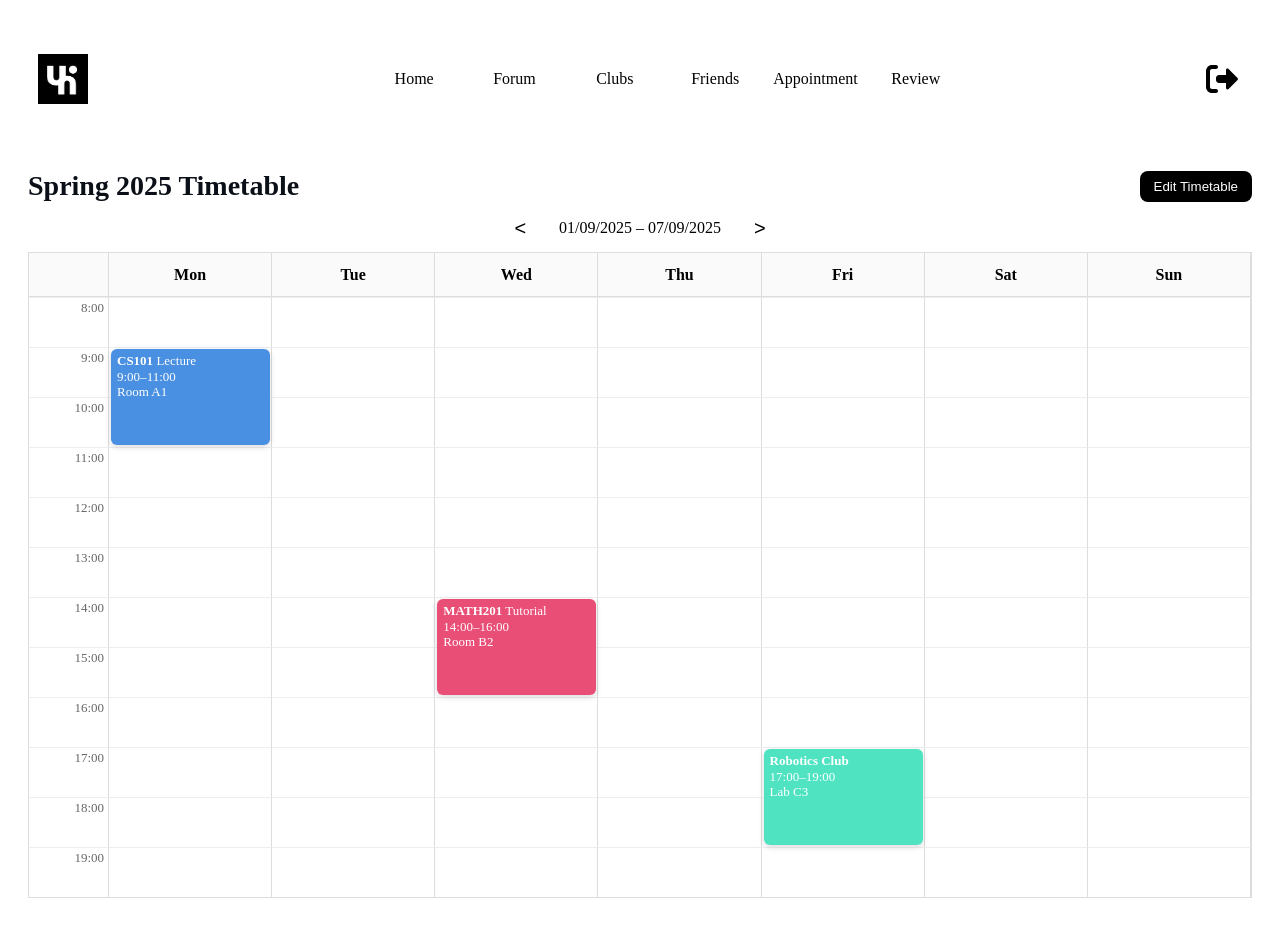
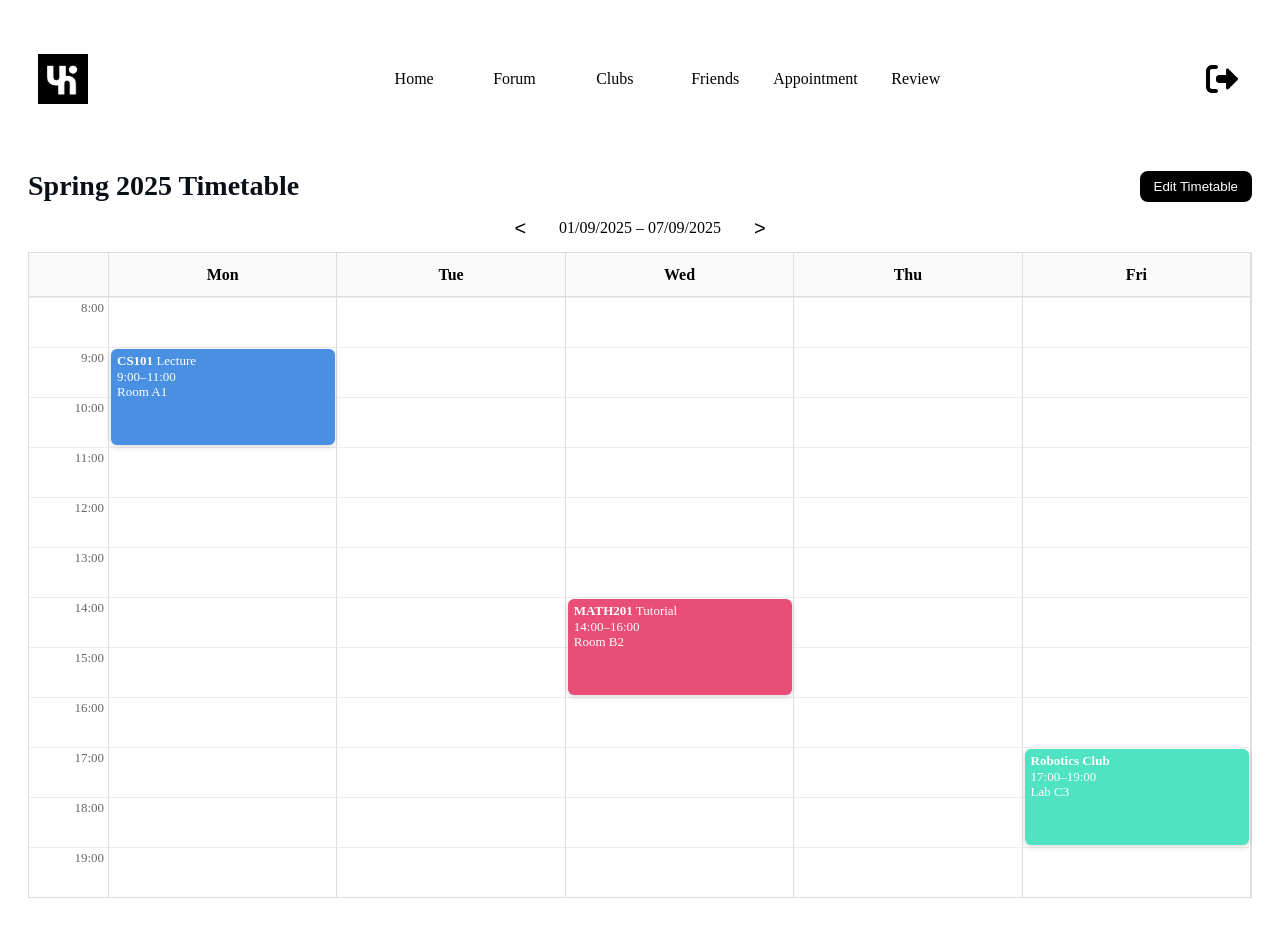
Before and after one commit to Suusana/UniCircle, a React (Vite) app in the folder Frontend/: page /main/timetable in a window 1280 px wide. Built offline with nearby package versions, Linux system fonts and the light colour scheme.

Commit message:
timetable interface -> will  be modified later

```diff
--- a/Frontend/src/pages/Home.jsx
+++ b/Frontend/src/pages/Home.jsx
@@ -8,7 +8,7 @@ import {
 } from "../components/Container.jsx";
 import { Title, SubTitle, Text } from "../components/Text.jsx";
 import { FontAwesomeIcon } from "@fortawesome/react-fontawesome";
-
+import Timetable from "./Timetable.jsx";
 import {
   faUser,
   faCircleUser,
@@ -171,7 +171,12 @@ function Home() {
               >
                 <Title>Timetable</Title>
                 <Text>Click to edit your timetable</Text>
-                <Text>This section will show current semester timetable</Text>
+                {/* <Text>This section will show current semester timetable</Text> */}
+                <div
+                  style={{ height: 320, overflow: "auto", borderRadius: 12 }}
+                >
+                  <Timetable rowHeight={30} /> {/* smaller rows help too */}
+                </div>
               </CardL>
             </div>
             <div style={{ display: "grid", gap: "15px" }}>
--- a/Frontend/src/pages/Timetable.jsx
+++ b/Frontend/src/pages/Timetable.jsx
@@ -48,13 +48,18 @@ const Arrow = styled.button`
   line-height: 1;
   padding: 4px 8px;
   border-radius: 6px;
-  &:hover { background: #f2f2f2; }
+  &:hover {
+    background: #f2f2f2;
+  }
 `;
 
 const TimetableGrid = styled.div`
   display: grid;
-  grid-template-columns: 80px repeat(7, 1fr);
-  grid-template-rows: 44px repeat(${props => props.hours}, ${props => props.rowHeight}px);
+  grid-template-columns: 80px repeat(5, 1fr);
+  grid-template-rows: 44px repeat(
+      ${(props) => props.hours},
+      ${(props) => props.rowHeight}px
+    );
   border: 1px solid #ddd;
   position: relative;
 `;
@@ -90,23 +95,59 @@ const Event = styled.div`
   color: #fff;
   font-size: 13px;
   line-height: 1.2;
-  box-shadow: 0 2px 6px rgba(0,0,0,0.15);
+  box-shadow: 0 2px 6px rgba(0, 0, 0, 0.15);
   margin: 2px;
   z-index: 1;
   position: relative;
 `;
 
-
 const START_HOUR = 8;
 const END_HOUR = 20;
 const ROW_HEIGHT = 50;
-const DAYS = ["Mon", "Tue", "Wed", "Thu", "Fri", "Sat", "Sun"];
-const COLORS = ["#4a90e2", "#e94e77", "#50e3c2", "#f5a623", "#7b61ff", "#2ecc71", "#ff6f61"];
+const DAYS = ["Mon", "Tue", "Wed", "Thu", "Fri"];
+const COLORS = [
+  "#4a90e2",
+  "#e94e77",
+  "#50e3c2",
+  "#f5a623",
+  "#7b61ff",
+  "#2ecc71",
+  "#ff6f61",
+];
 
 const SAMPLE_EVENTS = [
-  { id: 1, type: "subject", subjectCode: "CS101", eventType: "Lecture", location: "Room A1", day: 0, start: 9, end: 11, color: COLORS[0] },
-  { id: 2, type: "subject", subjectCode: "MATH201", eventType: "Tutorial", location: "Room B2", day: 2, start: 14, end: 16, color: COLORS[1] },
-  { id: 3, type: "club", clubName: "Robotics Club", location: "Lab C3", day: 4, start: 17, end: 19, color: COLORS[2] },
+  {
+    id: 1,
+    type: "subject",
+    subjectCode: "CS101",
+    eventType: "Lecture",
+    location: "Room A1",
+    day: 0,
+    start: 9,
+    end: 11,
+    color: COLORS[0],
+  },
+  {
+    id: 2,
+    type: "subject",
+    subjectCode: "MATH201",
+    eventType: "Tutorial",
+    location: "Room B2",
+    day: 2,
+    start: 14,
+    end: 16,
+    color: COLORS[1],
+  },
+  {
+    id: 3,
+    type: "club",
+    clubName: "Robotics Club",
+    location: "Lab C3",
+    day: 4,
+    start: 17,
+    end: 19,
+    color: COLORS[2],
+  },
 ];
 
 export default function Timetable() {
@@ -119,7 +160,9 @@ export default function Timetable() {
   const sunday = new Date(monday);
   sunday.setDate(monday.getDate() + 6);
 
-  const label = `${monday.toLocaleDateString("en-GB")} – ${sunday.toLocaleDateString("en-GB")}`;
+  const label = `${monday.toLocaleDateString(
+    "en-GB"
+  )} – ${sunday.toLocaleDateString("en-GB")}`;
 
   return (
     <Container>
@@ -129,9 +172,9 @@ export default function Timetable() {
       </TopBar>
 
       <WeekBar>
-        <Arrow onClick={() => setWeekOffset(w => w - 1)}>{"<"}</Arrow>
+        <Arrow onClick={() => setWeekOffset((w) => w - 1)}>{"<"}</Arrow>
         <span>{label}</span>
-        <Arrow onClick={() => setWeekOffset(w => w + 1)}>{">"}</Arrow>
+        <Arrow onClick={() => setWeekOffset((w) => w + 1)}>{">"}</Arrow>
       </WeekBar>
 
       <TimetableGrid hours={hours} rowHeight={ROW_HEIGHT}>
@@ -146,32 +189,40 @@ export default function Timetable() {
             {START_HOUR + i}:00
           </TimeCell>
         ))}
-        {DAYS.map((_, day) => (
+        {DAYS.map((_, day) =>
           Array.from({ length: hours }, (_, i) => (
-            <DayCell key={day + "-" + i} style={{ gridColumn: day + 2, gridRow: i + 2 }} />
+            <DayCell
+              key={day + "-" + i}
+              style={{ gridColumn: day + 2, gridRow: i + 2 }}
+            />
           ))
-        ))}
-        {SAMPLE_EVENTS.map(e => {
-          const startRow = (e.start - START_HOUR) + 2;
-          const endRow = (e.end - START_HOUR) + 2;
+        )}
+        {SAMPLE_EVENTS.map((e) => {
+          const startRow = e.start - START_HOUR + 2;
+          const endRow = e.end - START_HOUR + 2;
           return (
-            <Event key={e.id}
+            <Event
+              key={e.id}
               style={{
                 gridColumn: e.day + 2,
                 gridRow: `${startRow} / ${endRow}`,
-                background: e.color
+                background: e.color,
               }}
             >
               {e.type === "subject" ? (
                 <>
-                  <b>{e.subjectCode}</b> {e.eventType}<br />
-                  {e.start}:00–{e.end}:00<br />
+                  <b>{e.subjectCode}</b> {e.eventType}
+                  <br />
+                  {e.start}:00–{e.end}:00
+                  <br />
                   {e.location}
                 </>
               ) : (
                 <>
-                  <b>{e.clubName}</b><br />
-                  {e.start}:00–{e.end}:00<br />
+                  <b>{e.clubName}</b>
+                  <br />
+                  {e.start}:00–{e.end}:00
+                  <br />
                   {e.location}
                 </>
               )}
```
